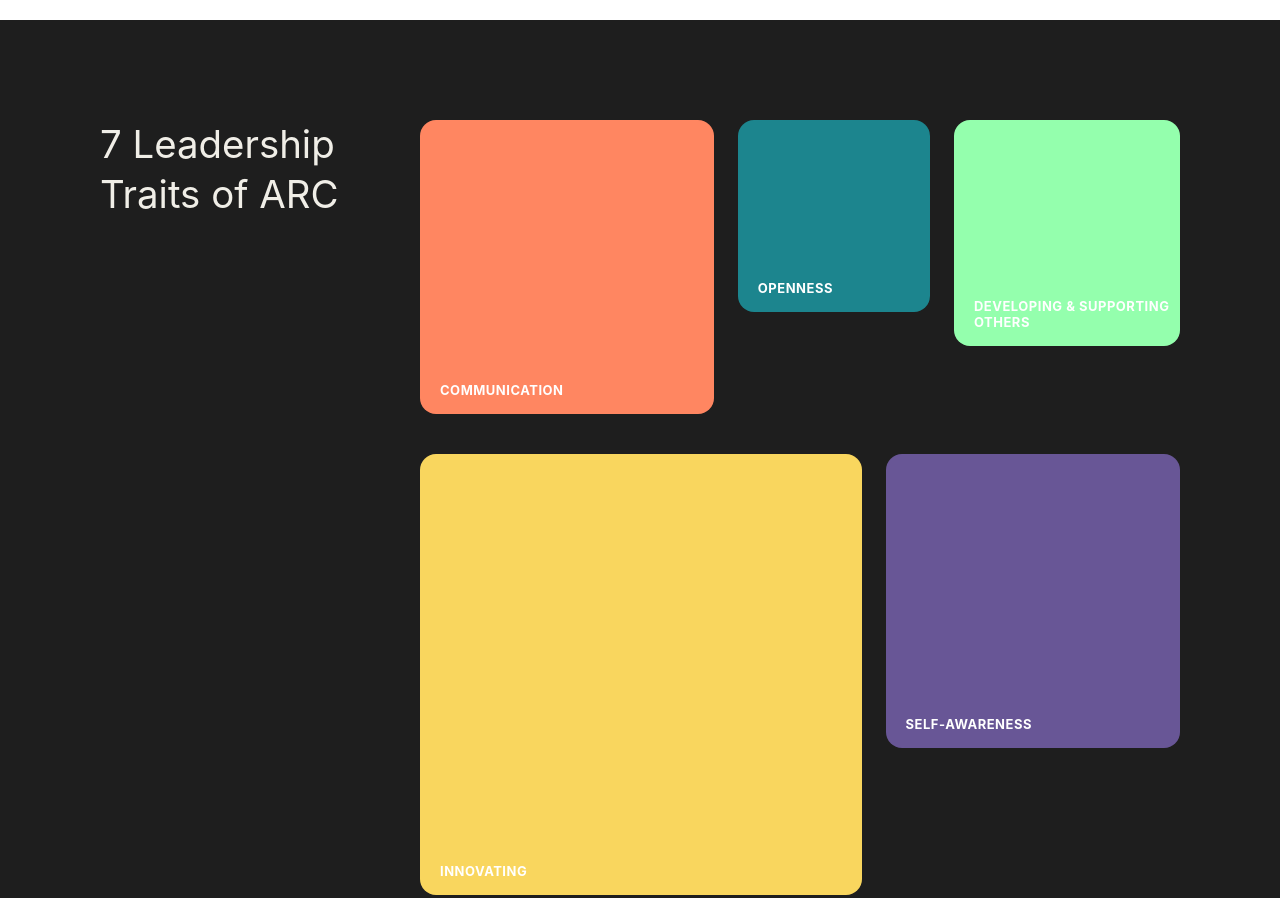
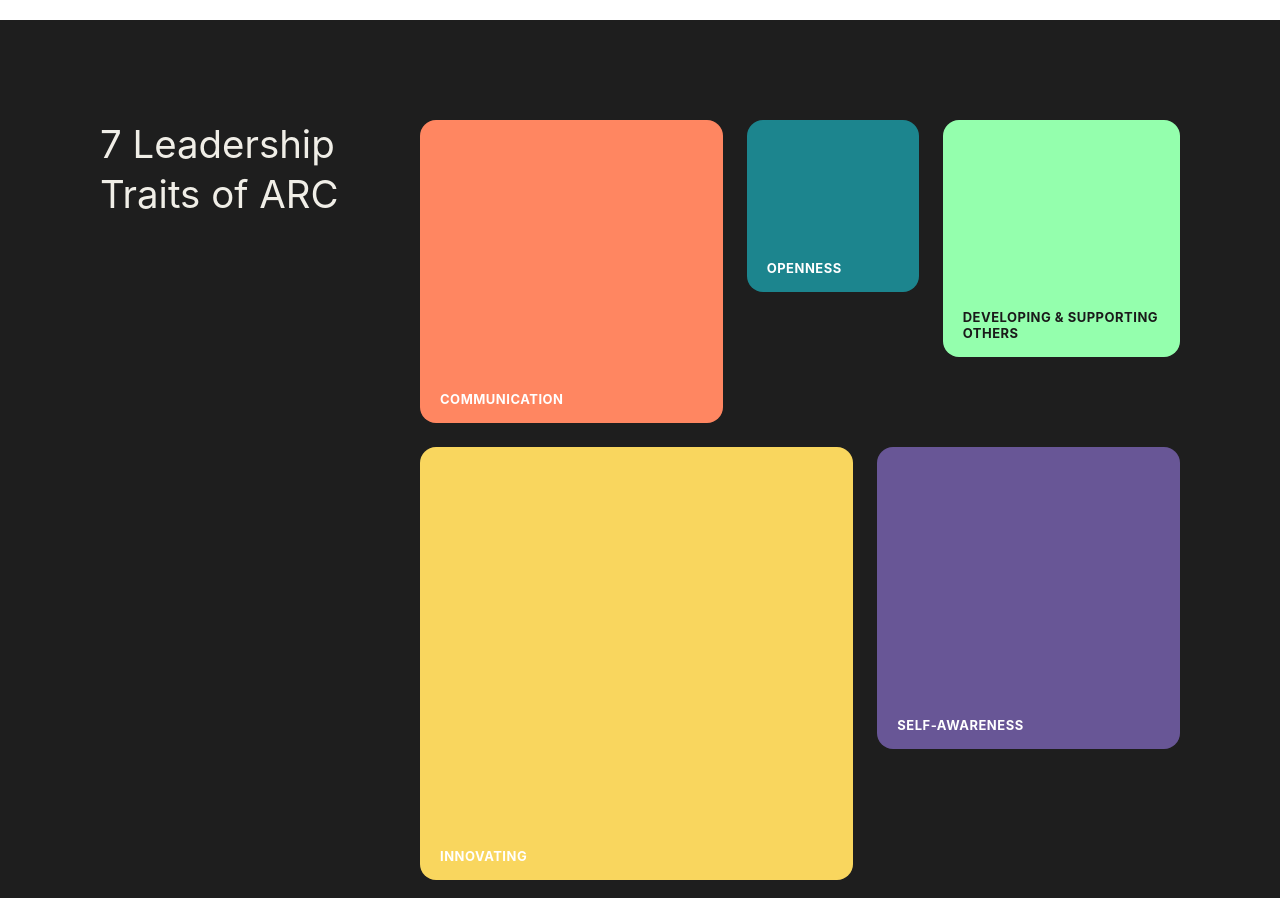
Before and after one commit to toonmediauk/arc-web, a plain HTML site: page index.html in a window 1280 px wide. Shown: the part 2380-3278 px from the top of the page. Drawn offline with Linux system fonts and the light colour scheme.

Commit message:
Traits grid: dark label text on mint card, shared 12-col grid for alignment, slower hover-expand

```diff
--- a/index.html
+++ b/index.html
@@ -399,41 +399,16 @@
     line-height: 1.3;
   }
 
-  .traits-rows-wrap {
-    display: flex;
-    flex-direction: column;
-    gap: 40px;
-  }
-
-  .traits-row {
+  .traits-grid-flow {
+    --c1: 1fr; --c2: 1fr; --c3: 1fr; --c4: 1fr; --c5: 1fr; --c6: 1fr;
+    --c7: 1fr; --c8: 1fr; --c9: 1fr; --c10: 1fr; --c11: 1fr; --c12: 1fr;
     display: grid;
+    grid-template-columns:
+      var(--c1) var(--c2) var(--c3) var(--c4) var(--c5) var(--c6)
+      var(--c7) var(--c8) var(--c9) var(--c10) var(--c11) var(--c12);
+    gap: 24px;
     align-items: start;
-    gap: 24px;
-    opacity: 0;
-    transform: translateY(28px);
-    transition:
-      grid-template-columns 0.5s cubic-bezier(0.4, 0, 0.2, 1),
-      opacity 0.6s ease, transform 0.6s ease;
-  }
-
-  .traits-rows-wrap.in-view .traits-row {
-    opacity: 1;
-    transform: translateY(0);
-  }
-
-  .traits-row[data-row="1"] {
-    --c1: 1.3fr; --c2: 0.85fr; --c3: 1fr;
-    grid-template-columns: var(--c1) var(--c2) var(--c3);
-  }
-
-  .traits-row[data-row="2"] {
-    --c1: 1.5fr; --c2: 1fr;
-    grid-template-columns: var(--c1) var(--c2);
-  }
-
-  .traits-row[data-row="3"] {
-    --c1: 1fr; --c2: 1.4fr;
-    grid-template-columns: var(--c1) var(--c2);
+    transition: grid-template-columns 1s cubic-bezier(0.22, 1, 0.36, 1);
   }
 
   .trait-card {
@@ -441,7 +416,19 @@
     aspect-ratio: 1;
     border-radius: 16px;
     overflow: hidden;
-    transition: transform 0.5s cubic-bezier(0.4, 0, 0.2, 1);
+    opacity: 0;
+    transform: translateY(28px);
+    transition: opacity 0.6s ease, transform 0.6s ease, box-shadow 0.3s ease;
+  }
+
+  .traits-grid-flow.in-view .trait-card {
+    opacity: 1;
+    transform: translateY(0);
+  }
+
+  .trait-card:hover {
+    box-shadow: 0 20px 44px rgba(0, 0, 0, 0.35);
+    z-index: 2;
   }
 
   .trait-card-label {
@@ -481,9 +468,8 @@
   @media (max-width: 900px) {
     .traits-grid-inner { grid-template-columns: 1fr; padding: 0 24px; gap: 24px; }
     .traits-grid-label h3 { position: static; }
-    .traits-row[data-row="1"],
-    .traits-row[data-row="2"],
-    .traits-row[data-row="3"] { grid-template-columns: repeat(2, 1fr) !important; }
+    .traits-grid-flow { grid-template-columns: repeat(2, 1fr); }
+    .trait-card { grid-column: span 1 !important; }
   }
 
   /* ---------- contact ---------- */
@@ -832,54 +818,48 @@
       <div class="traits-grid-label">
         <h3>7 Leadership Traits of ARC</h3>
       </div>
-      <div class="traits-rows-wrap">
-        <div class="traits-row" data-row="1">
-          <div class="trait-card" style="background:#ff8661;">
+      <div class="traits-grid-flow">
+        <div class="trait-card" style="background:#ff8661; grid-column: 1 / span 5;" data-col-start="1" data-col-span="5">
           <div class="trait-card-hover">
             <p class="trait-hover-desc">Listening, adapting and connecting clearly across the organisation &mdash; even under pressure.</p>
           </div>
           <span class="trait-card-label">Communication</span>
         </div>
-          <div class="trait-card" style="background:#1c858e;">
+        <div class="trait-card" style="background:#1c858e; grid-column: 6 / span 3;" data-col-start="6" data-col-span="3">
           <div class="trait-card-hover">
             <p class="trait-hover-desc">Sharing openly, welcoming feedback and believing everyone can learn and grow.</p>
           </div>
           <span class="trait-card-label">Openness</span>
         </div>
-          <div class="trait-card" style="background:#94ffad;">
+        <div class="trait-card" style="background:#94ffad; grid-column: 9 / span 4;" data-col-start="9" data-col-span="4">
           <div class="trait-card-hover">
             <p class="trait-hover-desc">Coaching, challenging and protecting the growth of every team member.</p>
           </div>
-            <span class="trait-card-label">Developing & Supporting Others</span>
+          <span class="trait-card-label" style="color:#1a1a1a;">Developing & Supporting Others</span>
         </div>
-        </div>
-        <div class="traits-row" data-row="2">
-          <div class="trait-card" style="background:#f9d65e;">
+        <div class="trait-card" style="background:#f9d65e; grid-column: 1 / span 7;" data-col-start="1" data-col-span="7">
           <div class="trait-card-hover">
             <p class="trait-hover-desc">Embracing new ways of working and fostering a culture that drives positive change.</p>
           </div>
           <span class="trait-card-label">Innovating</span>
         </div>
-          <div class="trait-card" style="background:#685696;">
+        <div class="trait-card" style="background:#685696; grid-column: 8 / span 5;" data-col-start="8" data-col-span="5">
           <div class="trait-card-hover">
             <p class="trait-hover-desc">Understanding their impact, managing themselves and acting on areas to develop.</p>
           </div>
           <span class="trait-card-label">Self-Awareness</span>
         </div>
-        </div>
-        <div class="traits-row" data-row="3">
-          <div class="trait-card" style="background:#66d2ff;">
+        <div class="trait-card" style="background:#66d2ff; grid-column: 1 / span 5;" data-col-start="1" data-col-span="5">
           <div class="trait-card-hover">
             <p class="trait-hover-desc">Delegating, building confidence and trusting the team to own their work.</p>
           </div>
           <span class="trait-card-label">Empowering</span>
         </div>
-          <div class="trait-card" style="background:#cd9089;">
+        <div class="trait-card" style="background:#cd9089; grid-column: 6 / span 7;" data-col-start="6" data-col-span="7">
           <div class="trait-card-hover">
             <p class="trait-hover-desc">Uniting the team behind a shared purpose and a clear direction.</p>
           </div>
           <span class="trait-card-label">Collective Responsibility</span>
-          </div>
         </div>
       </div>
     </div>
@@ -1170,47 +1150,51 @@
   })();
 
 
-  // Reveal-on-scroll + per-row hover-expand for the leadership traits grid:
-  // rows fade/rise in once when scrolled into view, then hovering a card
-  // grows its own column track within its row (others in that row shrink to
-  // make room) while every other row is left untouched.
+  // Reveal-on-scroll + gentle hover-expand for the leadership traits grid.
+  // Cards share one 12-column grid (rather than independent per-row grids)
+  // so their edges line up cleanly across rows even though tile sizes vary.
+  // On hover, the columns a card occupies widen slightly and the rest ease
+  // back, all on a slow, smooth transition so neighbouring rows aren't
+  // wrenched about.
   (function () {
-    var wrap = document.querySelector('.traits-rows-wrap');
-    if (!wrap) return;
+    var grid = document.querySelector('.traits-grid-flow');
+    if (!grid) return;
+    var cards = Array.prototype.slice.call(grid.querySelectorAll('.trait-card'));
+
+    cards.forEach(function (card, i) {
+      card.style.transitionDelay = (i * 60) + 'ms';
+
+      var start = parseInt(card.dataset.colStart, 10);
+      var span = parseInt(card.dataset.colSpan, 10);
+      if (!start || !span) return;
+
+      card.addEventListener('mouseenter', function () {
+        for (var c = 1; c <= 12; c++) {
+          var within = c >= start && c < start + span;
+          grid.style.setProperty('--c' + c, within ? '1.15fr' : '0.9fr');
+        }
+      });
+
+      card.addEventListener('mouseleave', function () {
+        for (var c = 1; c <= 12; c++) {
+          grid.style.removeProperty('--c' + c);
+        }
+      });
+    });
 
     if ('IntersectionObserver' in window) {
       var observer = new IntersectionObserver(function (entries) {
         entries.forEach(function (entry) {
           if (entry.isIntersecting) {
-            wrap.classList.add('in-view');
+            grid.classList.add('in-view');
             observer.disconnect();
           }
         });
       }, { threshold: 0.1 });
-      observer.observe(wrap);
+      observer.observe(grid);
     } else {
-      wrap.classList.add('in-view');
+      grid.classList.add('in-view');
     }
-
-    var rows = Array.prototype.slice.call(wrap.querySelectorAll('.traits-row'));
-    rows.forEach(function (row) {
-      var cards = Array.prototype.slice.call(row.querySelectorAll('.trait-card'));
-      var count = cards.length;
-
-      cards.forEach(function (card, i) {
-        card.addEventListener('mouseenter', function () {
-          for (var c = 1; c <= count; c++) {
-            row.style.setProperty('--c' + c, c === (i + 1) ? '1.8fr' : '0.7fr');
-          }
-        });
-
-        card.addEventListener('mouseleave', function () {
-          for (var c = 1; c <= count; c++) {
-            row.style.removeProperty('--c' + c);
-          }
-        });
-      });
-    });
   })();
 
   // Header inverts to dark text/border whenever it's sitting over a white
```
Lines whose indentation alone changed are shown as unchanged.
